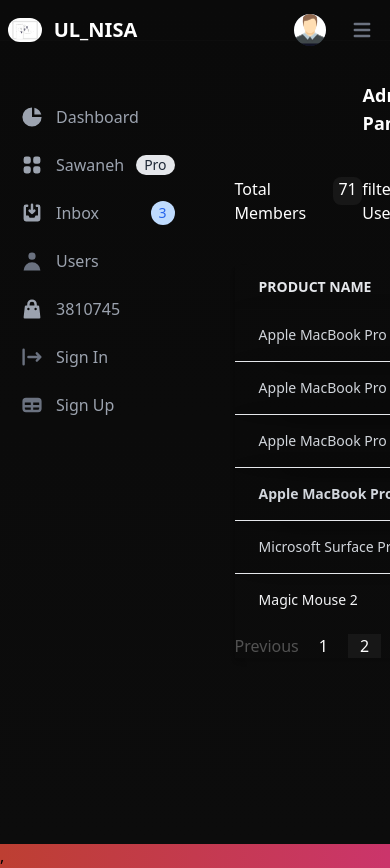
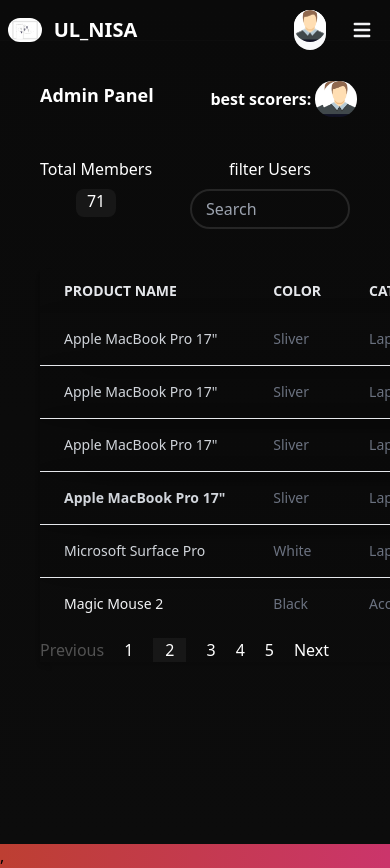
Before and after one commit to sawaneh1/Women_IN_Islam, a React (Create React App) app: page /admin_dashboard in a window 390 px wide. Built offline with nearby package versions, Linux system fonts and the light colour scheme.

Commit message:
making the admin dashbaord mobile responsive

```diff
--- a/src/components/Admin/AdminNav.js
+++ b/src/components/Admin/AdminNav.js
@@ -1,66 +1,80 @@
-import React from "react";
+import React, { useState } from "react";
 import { useSelector } from "react-redux";
 import test from "../../assests/test.png";
 import userImg from "../../assests/user.jpg";
 const AdminNav = () => {
   const user = useSelector((state) => state.user);
+  const [show, setShow] = useState(false);
+  const [isMenuClicked, setIsMenuClicked] = useState(false);
+  const handleShow = () => {
+    setShow((prev) => !prev);
+    setIsMenuClicked((prev) => !prev);
+  };
   return (
-    <nav class=" border-gray-200 w-full px-2 sm:px-4 py-2.5 h-10 rounded dark:bg-neutral-900-800">
-      <div class="container flex flex-wrap justify-between items-center mx-auto">
+    <nav className=" border-gray-200 w-full px-2 sm:px-4 py-2.5 h-10 rounded dark:bg-neutral-900-800">
+      <div className="container flex flex-wrap justify-between items-center mx-auto">
         <div>
-          <a href="#" class="flex items-center">
-            <img src={test} class="mr-3 h-6 sm:h-9 rounded-full" alt="test" />
-            <span class="self-center text-xl font-semibold whitespace-nowrap  text-white dark:text-white">
+          <a href="#" className="flex items-center">
+            <img
+              src={test}
+              className="mr-3 h-6 sm:h-9 rounded-full"
+              alt="test"
+            />
+            <span className="self-center text-xl font-semibold whitespace-nowrap  text-white dark:text-white">
               UL_NISA
             </span>
           </a>
         </div>
-        <div class="flex items-center md:order-2">
+        <div className="flex  md:order-2">
           <button
             type="button"
-            class="flex mr-3 text-sm bg-gray-800 rounded-full md:mr-0 focus:ring-4 focus:ring-gray-300 dark:focus:ring-gray-600"
+            className="flex mr-3 text-sm bg-gray-50 rounded-full md:mr-0 focus:ring-4 focus:ring-gray-800 dark:focus:ring-gray-600"
             id="user-menu-button"
             aria-expanded="false"
             data-dropdown-toggle="dropdown"
           >
-            <span class="sr-only">Open user menu</span>
-            <img class="w-8 h-8 rounded-full" src={userImg} alt="user photo" />
+            <span className="sr-only">Open user menu </span>
+            <img
+              className="w-8 h-8 rounded-full"
+              src={userImg}
+              alt="user photo"
+            />
           </button>
 
           <div
-            class="hidden z-50 my-4 text-base list-none bg-white rounded divide-y divide-gray-100 shadow dark:bg-gray-700 dark:divide-gray-600"
+            className={`${
+              show ? "block" : "hidden"
+            } z-50   text-base list-none bg-white rounded divide-y divide-gray-500 shadow dark:bg-gray-700 dark:divide-gray-600`}
             id="dropdown"
-            data-popper-reference-hidden=""
-            data-popper-escaped=""
-            data-popper-placement="top"
             style={{
               position: "absolute",
               inset: "auto",
-              margin: 0 + "px",
+              right: 20,
+              top: 50,
               transform: 'translate(958 + "px", 1213 + "px")',
             }}
           >
-            <div class="py-3 px-4">
-              <span class="block text-sm text-gray-900 dark:text-white">
-                {user.name}
+            <div className="py-3 px-4">
+              <span className="block text-sm text-gray-900 dark:text-white">
+                {user.name} | {user.phone}
               </span>
-              <span class="block text-sm font-medium text-gray-500 truncate dark:text-gray-400">
-                {user.phone}
+              <span className="block text-sm font-medium text-gray-500 truncate dark:text-gray-400">
+                test
               </span>
             </div>
-            <ul class="py-1" aria-labelledby="dropdown">
+            <ul className="py-1" aria-labelledby="dropdown">
               <li>
                 <a
                   href="#"
-                  class="block py-2 px-4 text-sm text-gray-700 hover:bg-gray-100 dark:hover:bg-gray-600 dark:text-gray-200 dark:hover:text-white"
+                  className="block py-2 px-4 text-sm text-gray-700 hover:bg-gray-100 dark:hover:bg-gray-600 dark:text-gray-200 dark:hover:text-white"
                 >
-                  Dashboard
+                  Set Quiz
                 </a>
               </li>
               <li>
                 <a
                   href="#"
-                  class="block py-2 px-4 text-sm text-gray-700 hover:bg-gray-100 dark:hover:bg-gray-600 dark:text-gray-200 dark:hover:text-white"
+                  className="block py-2 px-4 text-sm text-gray-700 hover:bg-gray-100 dark:hover:bg-gray-600 dark:text-gray-200 dark:hover:text-white"
                 >
                   Settings
                 </a>
@@ -68,7 +82,7 @@
               <li>
                 <a
                   href="#"
-                  class="block py-2 px-4 text-sm text-gray-700 hover:bg-gray-100 dark:hover:bg-gray-600 dark:text-gray-200 dark:hover:text-white"
+                  className="block py-2 px-4 text-sm text-gray-700 hover:bg-gray-100 dark:hover:bg-gray-600 dark:text-gray-200 dark:hover:text-white"
                 >
                   Earnings
                 </a>
@@ -76,23 +90,26 @@
               <li>
                 <a
                   href="#"
-                  class="block py-2 px-4 text-sm text-gray-700 hover:bg-gray-100 dark:hover:bg-gray-600 dark:text-gray-200 dark:hover:text-white"
+                  className="block py-2 px-4 text-sm text-gray-700 hover:bg-gray-100 dark:hover:bg-gray-600 dark:text-gray-200 dark:hover:text-white"
                 >
                   Sign out
                 </a>
               </li>
             </ul>
           </div>
+
           <button
             data-collapse-toggle="mobile-menu-2"
             type="button"
-            class="inline-flex items-center p-2 ml-1 text-sm text-gray-500 rounded-lg md:hidden hover:bg-gray-100 focus:outline-none focus:ring-2 focus:ring-gray-200 dark:text-gray-400 dark:hover:bg-gray-700 dark:focus:ring-gray-600"
+            onClick={handleShow}
+            className="inline-flex  items-center p-2 ml-1 text-sm text-gray-100 rounded-lg md:hidden  focus:outline-none focus:ring-2 focus:ring-gray-200 dark:text-gray-400 dark:hover:bg-gray-700 dark:focus:ring-gray-600"
             aria-controls="mobile-menu-2"
             aria-expanded="false"
           >
-            <span class="sr-only">Open main menu</span>
+            <div></div>
+
             <svg
-              class="w-6 h-6"
+              className={`${!show ? "inline" : "hidden"} w-6 h-6`}
               fill="currentColor"
               viewBox="0 0 20 20"
               xmlns="http://www.w3.org/2000/svg"
@@ -104,7 +121,7 @@
               ></path>
             </svg>
             <svg
-              class="hidden w-6 h-6"
+              className={`${show ? "inline" : "hidden"} w-6 h-6`}
               fill="currentColor"
               viewBox="0 0 20 20"
               xmlns="http://www.w3.org/2000/svg"
@@ -118,14 +135,14 @@
           </button>
         </div>
         <div
-          class="hidden justify-between items-center w-full md:flex md:w-auto md:order-1"
+          className="hidden justify-between items-center w-full md:flex md:w-auto md:order-1"
           id="mobile-menu-2"
         >
-          <ul class="flex flex-col mt-4 md:flex-row md:space-x-8 md:mt-0 md:text-sm md:font-medium">
+          <ul className="flex flex-col mt-4 md:flex-row md:space-x-8 md:mt-0 md:text-sm md:font-medium">
             <li>
               <a
                 href="#"
-                class="block py-2 pr-4 pl-3 text-white bg-blue-700 rounded md:bg-transparent md:text-blue-700 md:p-0 dark:text-white"
+                className="block py-2 pr-4 pl-3 text-white bg-blue-700 rounded md:bg-transparent md:text-blue-700 md:p-0 dark:text-white"
                 aria-current="page"
               >
                 Home
@@ -134,7 +151,7 @@
             <li>
               <a
                 href="#"
-                class="block py-2 pr-4 pl-3 text-gray-700 border-b border-gray-100 hover:bg-gray-50 md:hover:bg-transparent md:border-0 md:hover:text-blue-700 md:p-0 dark:text-gray-400 md:dark:hover:text-white dark:hover:bg-gray-700 dark:hover:text-white md:dark:hover:bg-transparent dark:border-gray-700"
+                className="block py-2 pr-4 pl-3 text-gray-700 border-b border-gray-100 hover:bg-gray-50 md:hover:bg-transparent md:border-0 md:hover:text-blue-700 md:p-0 dark:text-gray-400 md:dark:hover:text-white dark:hover:bg-gray-700 dark:hover:text-white md:dark:hover:bg-transparent dark:border-gray-700"
               >
                 About
               </a>
@@ -142,7 +159,7 @@
             <li>
               <a
                 href="#"
-                class="block py-2 pr-4 pl-3 text-gray-700 border-b border-gray-100 hover:bg-gray-50 md:hover:bg-transparent md:border-0 md:hover:text-blue-700 md:p-0 dark:text-gray-400 md:dark:hover:text-white dark:hover:bg-gray-700 dark:hover:text-white md:dark:hover:bg-transparent dark:border-gray-700"
+                className="block py-2 pr-4 pl-3 text-gray-700 border-b border-gray-100 hover:bg-gray-50 md:hover:bg-transparent md:border-0 md:hover:text-blue-700 md:p-0 dark:text-gray-400 md:dark:hover:text-white dark:hover:bg-gray-700 dark:hover:text-white md:dark:hover:bg-transparent dark:border-gray-700"
               >
                 Services
               </a>
@@ -150,7 +167,7 @@
             <li>
               <a
                 href="#"
-                class="block py-2 pr-4 pl-3 text-gray-700 border-b border-gray-100 hover:bg-gray-50 md:hover:bg-transparent md:border-0 md:hover:text-blue-700 md:p-0 dark:text-gray-400 md:dark:hover:text-white dark:hover:bg-gray-700 dark:hover:text-white md:dark:hover:bg-transparent dark:border-gray-700"
+                className="block py-2 pr-4 pl-3 text-gray-700 border-b border-gray-100 hover:bg-gray-50 md:hover:bg-transparent md:border-0 md:hover:text-blue-700 md:p-0 dark:text-gray-400 md:dark:hover:text-white dark:hover:bg-gray-700 dark:hover:text-white md:dark:hover:bg-transparent dark:border-gray-700"
               >
                 Donations
               </a>
@@ -158,7 +175,7 @@
             <li>
               <a
                 href="#"
-                class="block py-2 pr-4 pl-3 text-gray-700 border-b border-gray-100 hover:bg-gray-50 md:hover:bg-transparent md:border-0 md:hover:text-blue-700 md:p-0 dark:text-gray-400 md:dark:hover:text-white dark:hover:bg-gray-700 dark:hover:text-white md:dark:hover:bg-transparent dark:border-gray-700"
+                className="block py-2 pr-4 pl-3 text-gray-700 border-b border-gray-100 hover:bg-gray-50 md:hover:bg-transparent md:border-0 md:hover:text-blue-700 md:p-0 dark:text-gray-400 md:dark:hover:text-white dark:hover:bg-gray-700 dark:hover:text-white md:dark:hover:bg-transparent dark:border-gray-700"
               >
                 Contact
               </a>
--- a/src/components/Admin/AdminSidebar.js
+++ b/src/components/Admin/AdminSidebar.js
@@ -1,22 +1,24 @@
 import userEvent from "@testing-library/user-event";
 import React from "react";
 import { useSelector } from "react-redux";
+import { Link } from "react-router-dom";
 
 const AdminSidebar = () => {
   const user = useSelector((state) => state.user);
   console.log("user", user);
 
   return (
-    <aside class="w-64 mt-10" aria-label="Sidebar">
+    <aside class="w-64 mt-10 hidden sm:block" aria-label="Sidebar">
       <div class="overflow-y-auto py-4 px-3  rounded dark:bg-gray-800">
         <ul class="space-y-2 text-white">
           <li>
+            <Link to="/set_quiz">
               <a
                 href="#"
                 class="flex items-center p-2 text-base font-normal text-gray-400 rounded-lg dark:text-white hover:bg-neutral-900 dark:hover:bg-gray-700"
               >
                 <svg
-                class="w-6 h-6 text-gray-400 transition duration-75 dark:text-gray-400 group-hover:text-gray-900 dark:group-hover:text-white"
+                  class="w-6 h-6 text-gray -400 transition duration-75 dark:text-gray-400 group-hover:text-gray-900 dark:group-hover:text-white"
                   fill="currentColor"
                   viewBox="0 0 20 20"
                   xmlns="http://www.w3.org/2000/svg"
@@ -24,8 +26,9 @@
                   <path d="M2 10a8 8 0 018-8v8h8a8 8 0 11-16 0z"></path>
                   <path d="M12 2.252A8.014 8.014 0 0117.748 8H12V2.252z"></path>
                 </svg>
-              <span class="ml-3">Dashboard</span>
+                <span class="ml-3">Set Quiz</span>
               </a>
+            </Link>
           </li>
           <li>
             <a
--- a/src/components/Admin/index.js
+++ b/src/components/Admin/index.js
@@ -14,20 +14,20 @@
         <div className="  border-styles" />
 
         <div className=" w-full mx-auto   px-10  text-white ">
-          <div className="flex  justify-between  px-32 py-10">
+          <div className="flex  justify-between  sm:px-32 py-10">
             <h2 className="text-lg font-bold">Admin Panel</h2>
-            <div className="flex relative">
-              <span className="best_scorers  font-bold text-lg">
-                best scorers
+            <div className="flex gap-1 items-center relative">
+              <span className="best_scorers  font-bold text-md">
+                best scorers:
               </span>
               <img
                 src={user}
-                class="absolute left-28 h-2 sm:h-9 rounded-full"
+                class="sm:absolute absolute left-28 h-9 sm:h-9 rounded-full"
                 alt="Flowbite Logo"
               />
               <img
                 src={user}
-                class=" h-2 sm:h-9 rounded-full absolute left-32"
+                class=" h-9 sm:h-9 rounded-full sm:absolute left-32"
                 alt="Flowbite Logo"
               />{" "}
               {/* <img
@@ -39,18 +39,18 @@
           </div>
           <div className="main-content  ">
             <div className="flex justify-between">
-              <div className="flex gap-4">
+              <div className="flex flex-col items-center sm:flex-row sm:gap-4 gap:1">
                 <h4>Total Members</h4>
-                <span className="bg-neutral-900 rounded-lg w-10 h-7 text-center">
+                <span className="bg-neutral-900 mt-2 rounded-lg w-10 h-7 text-center">
                   71
                 </span>
               </div>
-              <div className="flex items-center gap-2">
+              <div className="flex flex-col sm:flex-row items-center gap-2">
                 <h4>filter Users</h4>
                 <input
                   type="search"
                   placeholder="Search"
-                  className="rounded-full bg-transparent text-gray-100 focus:border-blue-900 border-neutral-800 p-1.5 border-2  placeholder:p-2"
+                  className="rounded-full w-40 bg-transparent text-gray-100 focus:border-blue-900 border-neutral-800 p-1.5 border-2  placeholder:p-2"
                 />
               </div>
             </div>
--- /dev/null
+++ b/src/components/SetQuiz/index.css
@@ -0,0 +1,5 @@
+.bg-setQuiz {
+  background: radial-gradient(rgb(1, 2, 20), rgb(0, 0, 0));
+  overflow-y: hidden;
+  min-height: 100vh;
+}
--- a/src/index.js
+++ b/src/index.js
@@ -9,6 +9,8 @@
 import AdminDashboard from "./components/Admin";
 import { Provider } from "react-redux";
 import store from "./components/Redux/store";
+import SetQuiz from "./components/SetQuiz";
+
 
 ReactDOM.render(
   <Provider store={store}>
@@ -18,6 +20,7 @@
         <Route element={<Quiz />} path="/quiz" />
         <Route element={<ScoreBoard />} path="/scoreboard" />
         <Route element={<AdminDashboard />} path="/admin_dashboard" />
+        <Route element={<SetQuiz />} path="/set_quiz" />
         <Route element={<Auth />} path="/login" />
       </Routes>
     </BrowserRouter>
```
Also changed, not shown: src/components/SetQuiz/index.js (added, +8 -0 lines). Lines whose indentation alone changed are shown as unchanged.
